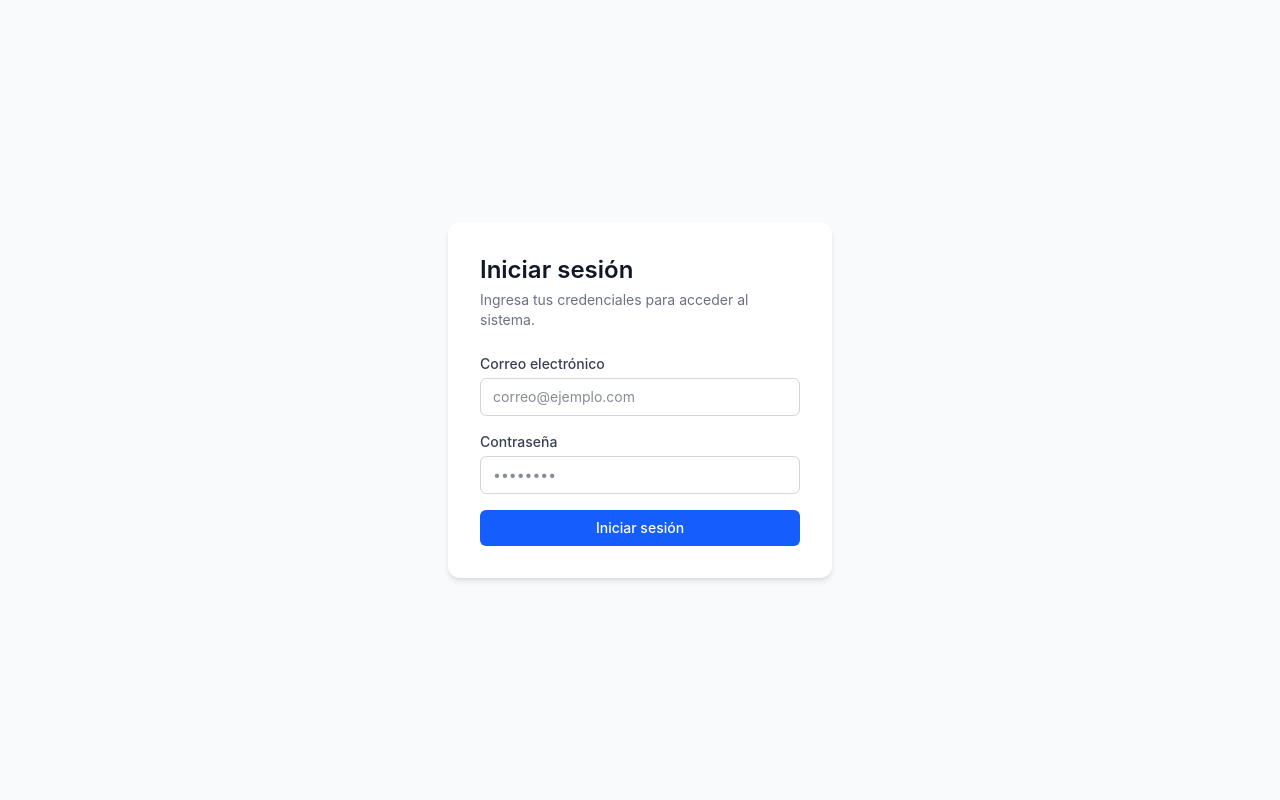
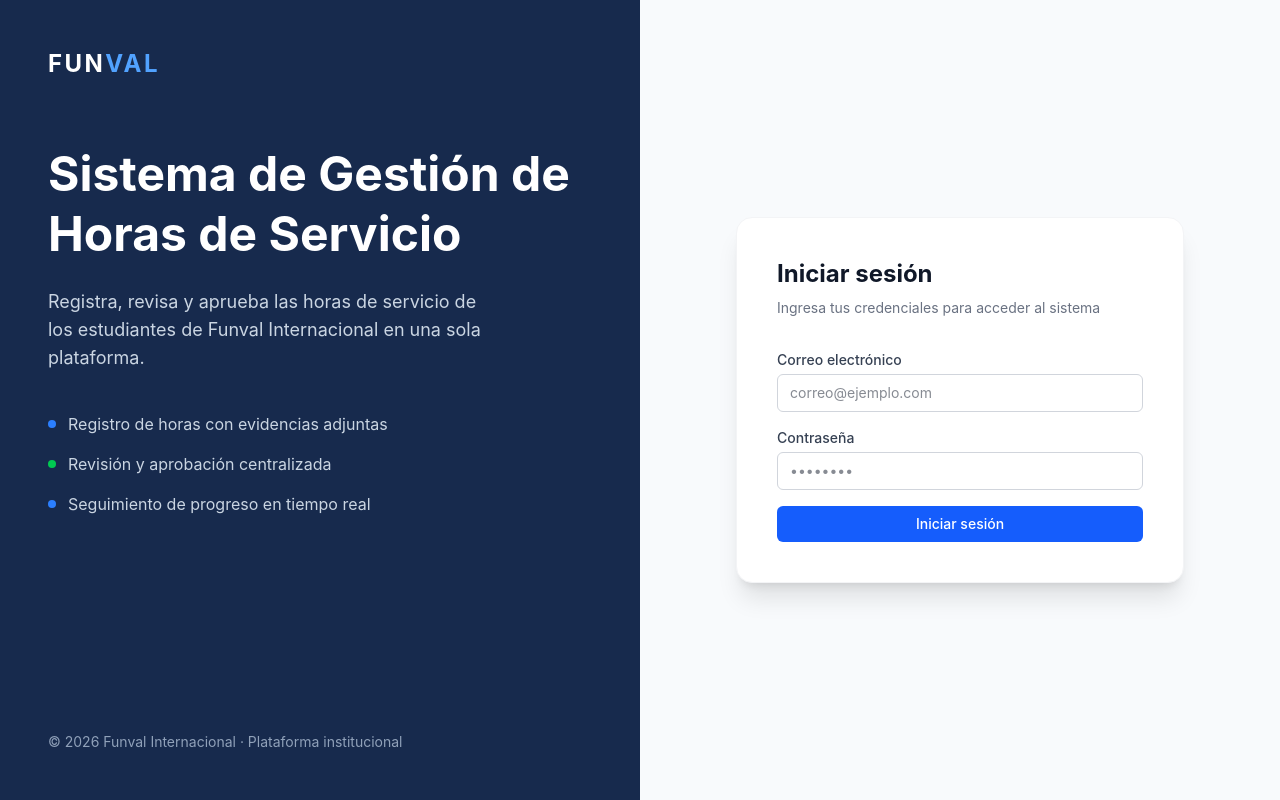
Before and after one commit to Moroni-cc/SGH-funval, a React (Vite) app: page /login in a window 1280 px wide. Built offline with nearby package versions, Linux system fonts and the light colour scheme.

Commit message:
diseño de login

```diff
--- a/src/layouts/AuthLayout.jsx
+++ b/src/layouts/AuthLayout.jsx
@@ -1,9 +1,54 @@
 function AuthLayout({ children }) {
     return (
-        <div className="flex min-h-screen items-center justify-center bg-gray-50 px-4">
-            <div className="w-full max-w-sm rounded-xl bg-white p-8 shadow-md">
-                {children}
+        <div className="flex min-h-screen bg-slate-50 font-sans">
+
+            {/* PANEL IZQUIERDO (Color azul corporativo corregido) */}
+            <div className="hidden lg:flex lg:w-1/2 bg-[#172a4d] text-white p-12 flex-col justify-between">
+                <div>
+                    {/* Logo corregido: FUN en blanco, VAL en celeste */}
+                    <div className="text-2xl font-bold tracking-widest mb-16">
+                        <span className="text-white">FUN</span><span className="text-blue-400">VAL</span>
+                    </div>
+
+                    <h1 className="text-4xl xl:text-5xl font-bold leading-tight mb-6">
+                        Sistema de Gestión de<br />Horas de Servicio
+                    </h1>
+
+                    <p className="text-lg text-slate-300 mb-10 max-w-md">
+                        Registra, revisa y aprueba las horas de servicio de los estudiantes de Funval Internacional en una sola plataforma.
+                    </p>
+
+                    <ul className="space-y-4 text-slate-300">
+                        <li className="flex items-center gap-3">
+                            <span className="w-2 h-2 rounded-full bg-blue-500"></span>
+                            Registro de horas con evidencias adjuntas
+                        </li>
+                        <li className="flex items-center gap-3">
+                            <span className="w-2 h-2 rounded-full bg-green-500"></span>
+                            Revisión y aprobación centralizada
+                        </li>
+                        <li className="flex items-center gap-3">
+                            <span className="w-2 h-2 rounded-full bg-blue-500"></span>
+                            Seguimiento de progreso en tiempo real
+                        </li>
+                    </ul>
+                </div>
+
+                <div className="text-sm text-slate-400">
+                    © 2026 Funval Internacional · Plataforma institucional
+                </div>
             </div>
+
+            {/* PANEL DERECHO */}
+            <div className="flex-1 flex items-center justify-center p-6 md:p-12">
+                <div className="w-full max-w-md bg-white rounded-2xl shadow-xl p-8 sm:p-10 border border-gray-100">
+
+                    {/* AQUÍ SE INYECTA EL FORMULARIO */}
+                    {children}
+
+                </div>
+            </div>
+
         </div>
     );
 }
--- a/src/pages/auth/Login.jsx
+++ b/src/pages/auth/Login.jsx
@@ -1,14 +1,12 @@
-
 import AuthLayout from "../../layouts/AuthLayout";
 import LoginForm from "../../components/forms/LoginForm";
 
 function Login() {
     return (
         <AuthLayout>
-            <h1 className="mb-1 text-2xl font-semibold text-gray-900">Iniciar sesión</h1>
-            <p className="mb-6 text-sm text-gray-500">
-                Ingresa tus credenciales para acceder al sistema.
-            </p>
+            <h2 className="text-2xl font-bold text-gray-900 mb-2">Iniciar sesión</h2>
+            <p className="text-sm text-gray-500 mb-8">Ingresa tus credenciales para acceder al sistema</p>
+
             <LoginForm />
         </AuthLayout>
     );
--- a/src/pages/profile/Perfil.jsx
+++ b/src/pages/profile/Perfil.jsx
@@ -7,7 +7,6 @@ import { useAuth } from "../../hooks/useAuth";
 export default function Profile() {
     const { user } = useAuth();
 
-    // --- ESTADOS PARA PERFIL (CONECTADOS A LA API) ---
     const [formData, setFormData] = useState({
         full_name: "",
         email: "",
@@ -20,7 +19,6 @@ export default function Profile() {
     const [savingProfile, setSavingProfile] = useState(false);
     const [profileToast, setProfileToast] = useState(null);
 
-    // --- ESTADOS PARA CONTRASEÑA ---
     const [passwords, setPasswords] = useState({
         currentPassword: "",
         newPassword: "",
@@ -29,7 +27,7 @@ export default function Profile() {
     const [savingPassword, setSavingPassword] = useState(false);
     const [passwordToast, setPasswordToast] = useState(null);
 
-    // --- CARGA INICIAL DESDE LA API ---
+    // Carga inicial
     useEffect(() => {
         const fetchData = async () => {
             try {
@@ -60,7 +58,7 @@ export default function Profile() {
     const handleProfileChange = (e) => setFormData({ ...formData, [e.target.name]: e.target.value });
     const handlePasswordChange = (e) => setPasswords({ ...passwords, [e.target.name]: e.target.value });
 
-    // --- SUBMITS ---
+    // SUBMIT DEL PERFIL (AQUÍ ESTÁ LA MAGIA QUE SOLUCIONA TU PROBLEMA)
     const handleProfileSubmit = async (e) => {
         e.preventDefault();
         setProfileToast(null);
@@ -72,16 +70,23 @@ export default function Profile() {
 
         setSavingProfile(true);
         try {
-            await api.patch("/profile/me", formData);
+            // Convertimos el country_id de texto a número matematico para que el backend lo acepte
+            const dataToSend = {
+                ...formData,
+                country_id: formData.country_id ? parseInt(formData.country_id, 10) : null
+            };
+
+            await api.patch("/profile/me", dataToSend);
             setProfileToast({ type: "success", text: "Cambios guardados correctamente." });
         } catch (error) {
-            console.error(error);
-            setProfileToast({ type: "error", text: "Error al actualizar el perfil." });
+            console.error("Detalle del error:", error);
+            setProfileToast({ type: "error", text: "Error al actualizar el perfil. Verifica los datos." });
         } finally {
             setSavingProfile(false);
         }
     };
 
+    // SUBMIT DE LA CONTRASEÑA
     const handlePasswordSubmit = async (e) => {
         e.preventDefault();
         setPasswordToast(null);
@@ -130,7 +135,6 @@ export default function Profile() {
     return (
         <div className="w-full max-w-5xl mx-auto p-4 md:p-8 space-y-6 bg-[#f8fafc] min-h-screen">
 
-            {/* TARJETA 1: ENCABEZADO (Igual a la imagen) */}
             <div className="bg-white rounded-xl shadow-sm p-6 flex flex-col md:flex-row items-center gap-6 justify-between border border-gray-100">
                 <div className="flex items-center gap-5">
                     <div className="w-16 h-16 rounded-full bg-[#1e293b] text-white flex items-center justify-center text-xl font-bold tracking-wide">
@@ -148,7 +152,6 @@ export default function Profile() {
                 </div>
             </div>
 
-            {/* TARJETA 2: INFORMACIÓN PERSONAL (Cuadrícula Horizontal) */}
             <div className="bg-white rounded-xl shadow-sm p-6 border border-gray-100">
                 <h3 className="text-lg font-bold text-gray-900 mb-6">Información personal</h3>
 
@@ -181,7 +184,6 @@ export default function Profile() {
                 </form>
             </div>
 
-            {/* TARJETA 3: SEGURIDAD (Cuadrícula Horizontal) */}
             <div className="bg-white rounded-xl shadow-sm p-6 border border-gray-100">
                 <h3 className="text-lg font-bold text-gray-900 mb-6">Seguridad</h3>
 
```
